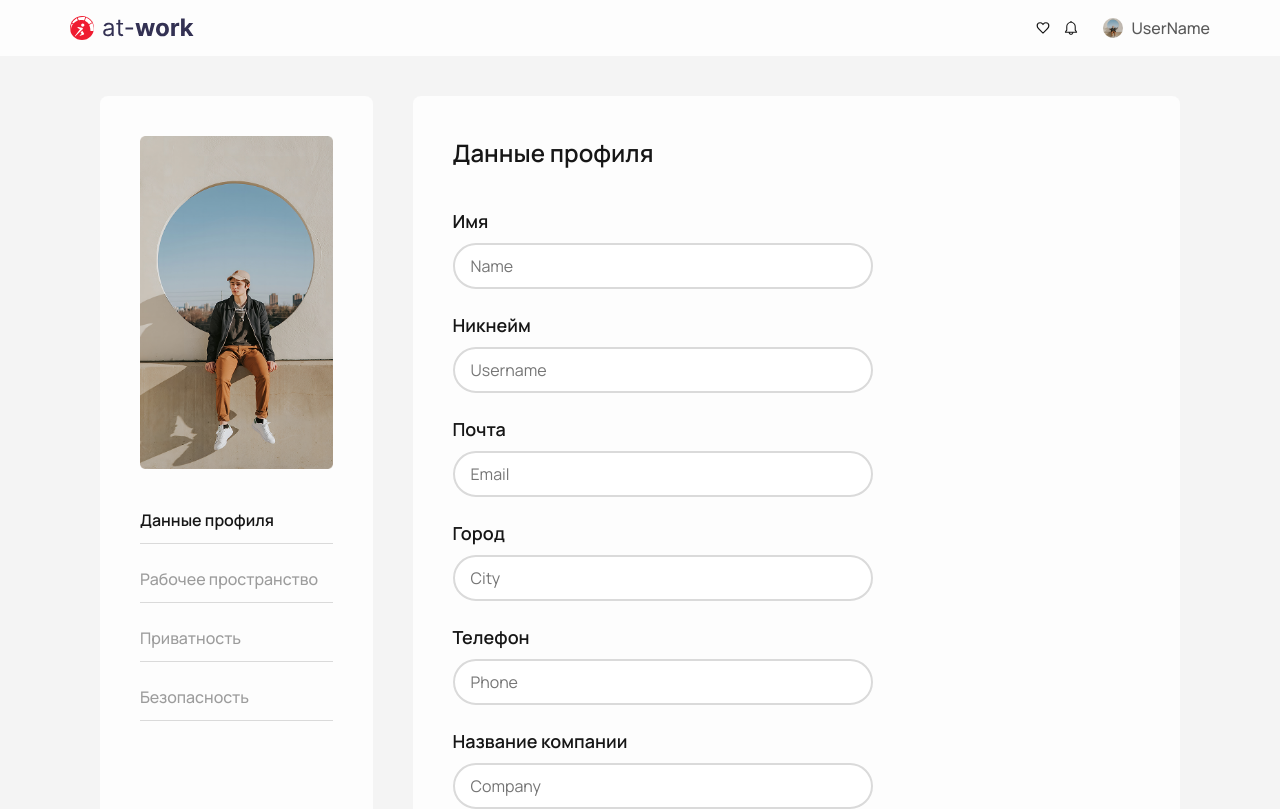
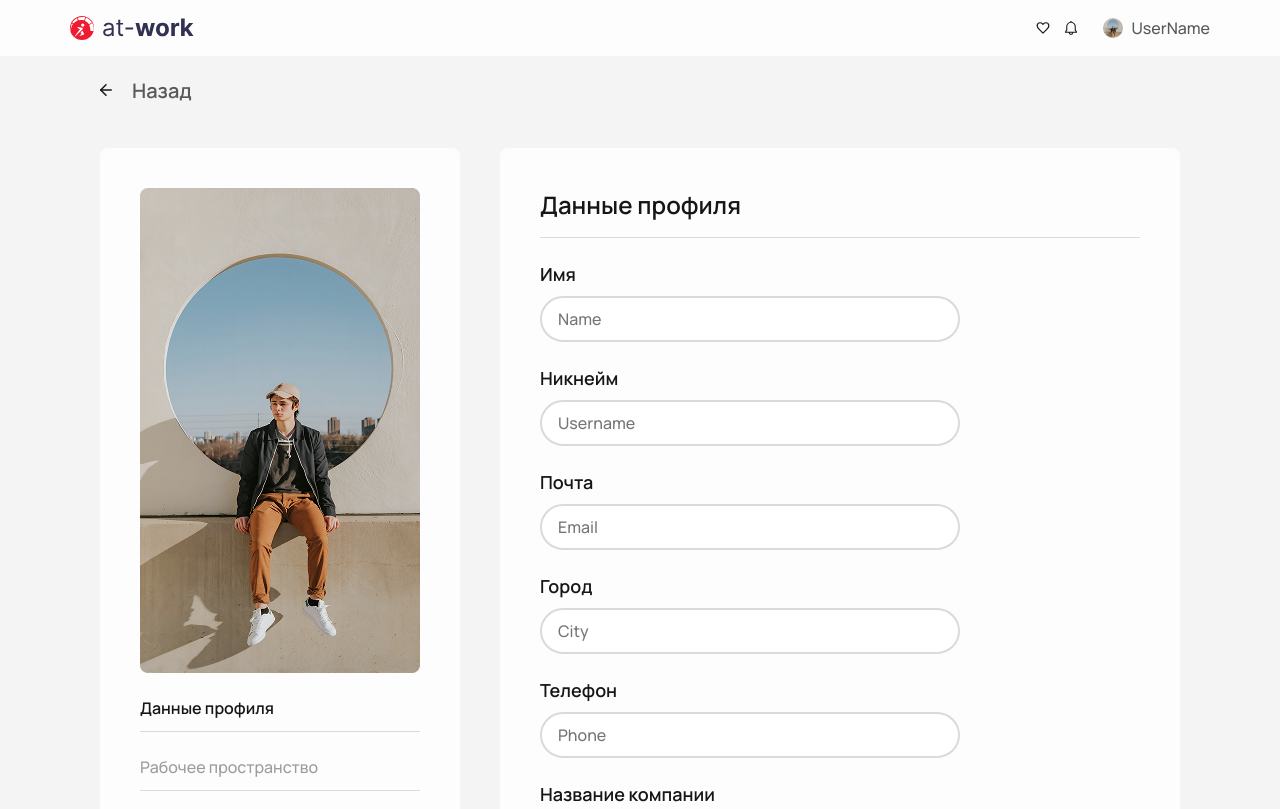
Before and after one commit to AnnaHelvetii/users-list-hh, a React (Vite) app: page /users/1 in a window 1280 px wide. Shown: the top 809 px of the page. Built offline with nearby package versions, Linux system fonts and the light colour scheme; no server answers.

Commit message:
EditUserPage/Modal

```diff
--- a/src/components/Modal/Modal.module.scss
+++ b/src/components/Modal/Modal.module.scss
@@ -0,0 +1,34 @@
+@use "../../styles/variables" as *;
+@use "../../styles/mixins" as *;
+
+.overlay {
+	display: flex;
+	align-items: center;
+	justify-content: center;
+	position: fixed;
+	inset: 0;
+	background: #16161624;
+	z-index: 999;
+}
+
+.modal {
+	position: relative;
+	background: $color-06;
+	border-radius: 16px;
+	padding: 40px;
+}
+
+.close {
+	position: absolute;
+	top: 18px;
+	right: 18px;
+	padding: 0;
+	border: none;
+	cursor: pointer;
+	background-color: transparent;
+}
+
+.close img {
+	width: 28px;
+	height: 28px;
+}
--- a/src/components/Modal/Modal.tsx
+++ b/src/components/Modal/Modal.tsx
@@ -0,0 +1,32 @@
+import styles from "./Modal.module.scss";
+import cross from "../../img/icons/Cross.svg";
+
+interface ModalProps {
+	open: boolean;
+	onClose: () => void;
+	children: React.ReactNode;
+}
+
+export const Modal = ({ open, onClose, children }: ModalProps) => {
+	if (!open) return null;
+
+	return (
+		<div
+			className={styles.overlay}
+			onClick={onClose}
+		>
+			<div
+				className={styles.modal}
+				onClick={(e) => e.stopPropagation()}
+			>
+				<button
+					className={styles.close}
+					onClick={onClose}
+				>
+					<img src={cross} />
+				</button>
+				{children}
+			</div>
+		</div>
+	);
+};
--- a/src/components/UserCard/UserCard.module.scss
+++ b/src/components/UserCard/UserCard.module.scss
@@ -38,6 +38,7 @@
 				display: flex;
 				justify-content: space-between;
 				align-items: start;
+				background-color: transparent;
 
 				h3 {
 					font-size: 20px;
--- a/src/pages/EditUserPage/EditUserPage.module.scss
+++ b/src/pages/EditUserPage/EditUserPage.module.scss
@@ -3,16 +3,68 @@
 
 .pageWrapper {
 	display: flex;
+	flex-direction: column;
+	gap: 24px;
+
+	@include lg {
+		padding: 0 40px;
+	}
+
+	.returnBlock {
+		display: flex;
+		gap: 8px;
+		padding: 20.5px 0;
+
+		img {
+			width: 28px;
+		}
+
+		picture {
+			width: 24px;
+		}
+
+		span {
+			font-size: 20px;
+			font-weight: 600;
+			color: $color-02;
+
+			@include sm {
+				font-size: 16px;
+			}
+		}
+
+		@include sm {
+			padding: 13px 8px;
+		}
+	}
+
+	.sections {
+		display: flex;
+		gap: 40px;
 
 		.section {
 			display: flex;
 			flex-direction: column;
-		gap: 40px;
+			gap: 24px;
 			background-color: $color-06;
 			padding: 40px;
 			border-radius: 8px;
 
 			&.sectionLeft {
+				min-width: 360px;
+
+				.userAvatar {
+					@include sm {
+						max-height: 350px;
+						object-fit: cover;
+						border-radius: 8px;
+					}
+
+					@include xs {
+						max-height: 187px;
+					}
+				}
+
 				.profileChapters {
 					display: flex;
 					flex-direction: column;
@@ -23,11 +75,20 @@
 						color: $color-03;
 						padding-bottom: 12px;
 						border-bottom: 1px solid $color-04;
+
+						@include sm {
+							font-size: 14px;
+							padding-bottom: 8px;
+						}
 					}
 
 					li:first-child {
 						font-weight: 600;
 						color: $color-01;
+					}
+
+					@include sm {
+						gap: 20px;
 					}
 				}
 			}
@@ -38,6 +99,8 @@
 				.mainTitle {
 					font-size: 24px;
 					font-weight: 600;
+					border-bottom: 1px solid $color-04;
+					padding-bottom: 16px;
 				}
 
 				form {
@@ -48,13 +111,81 @@
 						flex-direction: column;
 						margin-bottom: 24px;
 
+						input {
+							font-weight: 500;
+
+							@include sm {
+								font-size: 14px;
+							}
+						}
+
 						label {
 							font-size: 18px;
 							font-weight: 600;
 							margin-bottom: 10px;
+
+							@include sm {
+								font-size: 16px;
+							}
+						}
+
+						@include sm {
+							margin-bottom: 20px;
+						}
+					}
+
+					.closeButton {
+						margin-top: 8px;
+						color: $color-06;
+						background-color: $color-01;
+						font-weight: 600;
+						padding: 12px 42px;
+						border-radius: 50px;
+
+						@include sm {
+							margin-top: 4px;
+							width: 100%;
+						}
+					}
+
+					@include sm {
+						max-width: 100%;
 					}
 				}
 			}
+
+			@include sm {
+				padding: 28px;
+				gap: 24px;
 			}
 		}
+
+		@include sm {
+			flex-direction: column;
+			gap: 32px;
 		}
+	}
+
+	.modalContent {
+		display: flex;
+		flex-direction: column;
+		align-items: center;
+		gap: 20px;
+
+		.modalImg {
+			width: 84px;
+		}
+
+		.closeMessage {
+			font-weight: 600;
+			font-size: 20px;
+			color: $color-02;
+		}
+	}
+
+	@include sm {
+		flex-direction: column;
+		gap: 20px;
+		padding: 0 16px;
+	}
+}
--- a/src/pages/EditUserPage/EditUserPage.tsx
+++ b/src/pages/EditUserPage/EditUserPage.tsx
@@ -1,4 +1,4 @@
-import { useParams } from "react-router-dom";
+import { useParams, useNavigate } from "react-router-dom";
 import { useQuery } from "@tanstack/react-query";
 import { fetchUser } from "../../api/usersApi";
 import { useForm } from "react-hook-form";
@@ -6,12 +6,16 @@ import { zodResolver } from "@hookform/resolvers/zod";
 import { userSchema } from "../../schemas/userSchema";
 import type { UserFormValues } from "../../schemas/userSchema";
 import { useEffect, useState } from "react";
+import { Modal } from "../../components/Modal/Modal";
 import styles from './EditUserPage.module.scss';
 import avatarBig from './../../img/avatarBig.png';
-import cross from './../../img/icons/Cross.svg'
+import checkBox from './../../img/Checked-box.svg';
+import arrow from './../../img/icons/Backarrow.svg';
+import arrowMobile from './../../img/icons/Backarrow-mobile.svg';
 
 export const EditUserPage = () => {
-	const { id } = useParams()
+	const { id } = useParams();
+	const navigate = useNavigate();
 
 	const { data: user, isLoading } = useQuery({
 		queryKey: ["user", id],
@@ -42,7 +46,7 @@ export const EditUserPage = () => {
 		}
 	}, [user, reset])
 
-	if (isLoading) return <p>Loading user...</p>
+	if (isLoading) return <p>Загрузка профиля...</p>
 
 	const onSubmit = (data: UserFormValues) => {
 		console.log("Saved data", data)
@@ -51,11 +55,24 @@ export const EditUserPage = () => {
 
 		setTimeout(() => {
 			setModalOpen(false)
-		}, 4000)
+		}, 3000)
 	}
 
 	return (
 		<div className={`container ${styles.pageWrapper}`}>
+			<div className={styles.returnBlock}>
+				<button
+					className={styles.moreButton}
+					onClick={() => navigate(`/`)}
+				>
+					<picture>
+						<source srcSet={arrowMobile} media="(max-width: 768px)" />
+						<img src={arrow} />
+					</picture>
+				</button>
+				<span>Назад</span>
+			</div>
+			<div className={styles.sections}>
 				<div className={`${styles.section} ${styles.sectionLeft}`}>
 					<img
 						src={avatarBig}
@@ -112,31 +129,20 @@ export const EditUserPage = () => {
 							/>
 							<p>{errors.company?.message}</p>
 						</div>
-
-					<button type="submit">Сохранить</button>
+						<button className={styles.closeButton} type="submit">Сохранить</button>
 					</form>
 				</div>
+			</div>
 
-			{isModalOpen && (
-				<div
-					className="modalOverlay"
-					onClick={() => setModalOpen(false)}
+			<Modal
+				open={isModalOpen}
+				onClose={() => setModalOpen(false)}
 			>
-					<div
-						className="modal"
-						onClick={(e) => e.stopPropagation()}
-					>
-						<button
-							className="close"
-							onClick={() => setModalOpen(false)}
-						>
-							<img src={cross} />
-						</button>
-
-						<p>Изменения сохранены!</p>
+				<div className={styles.modalContent}>
+					<img className={styles.modalImg} src={checkBox} />
+					<p className={styles.closeMessage}>Изменения сохранены!</p>
 				</div>
-				</div>
-			)}
+			</Modal>
 		</div>
 	)
 }
--- a/src/pages/UsersPage/UsersPage.module.scss
+++ b/src/pages/UsersPage/UsersPage.module.scss
@@ -4,6 +4,17 @@
 .pageWrapper {
 	display: flex;
 	flex-direction: column;
+	padding: 40px 0;
+	gap: 40px;
+
+	@include lg {
+		padding: 40px;
+	}
+
+	@include sm {
+		padding: 32px 16px 40px;
+		gap: 32px;
+	}
 
 	.title {
 		font-size: 24px;
--- a/src/styles/global.scss
+++ b/src/styles/global.scss
@@ -22,28 +22,12 @@ body {
 	width: 100%;
 	max-width: $container-desktop;
 	margin: 0 auto;
-	padding: 40px 0;
-	gap: 40px;
-
-	@include lg {
-		padding: 40px;
-	}
-
-	@include sm {
-		padding: 32px 16px 40px;
-		gap: 32px;
-	}
 }
 
 button {
 	border: none;
 	background: none;
 	cursor: pointer;
-	background-color: $color-01;
-	color: $color-06;
-	font-weight: 600;
-	padding: 12px 42px;
-	border-radius: 50px;
 }
 
 input {
```
Also changed, not shown: src/img/Checked-box.svg (added), src/img/icons/Backarrow-mobile.svg (added). Lines whose indentation alone changed are shown as unchanged.
